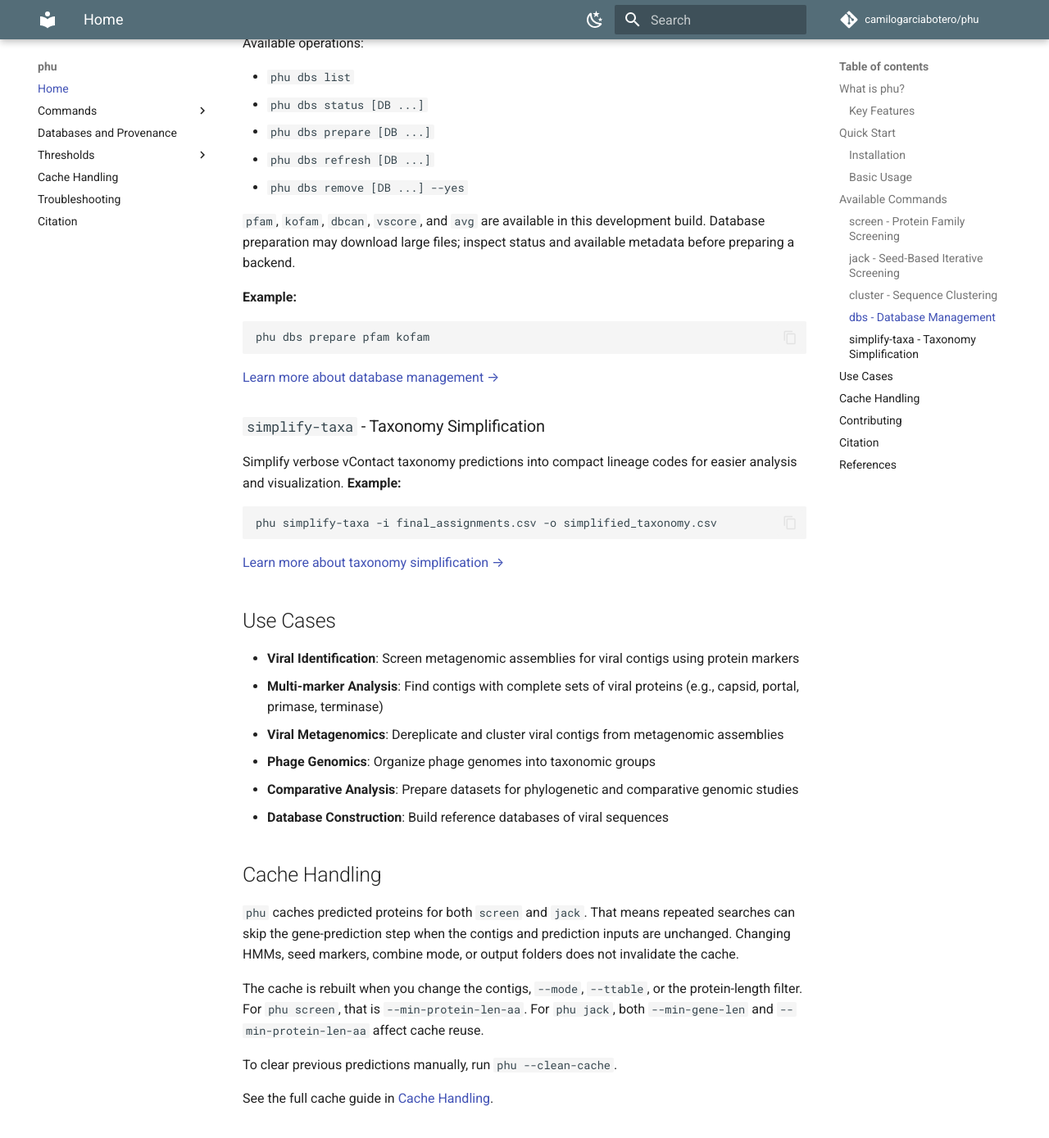
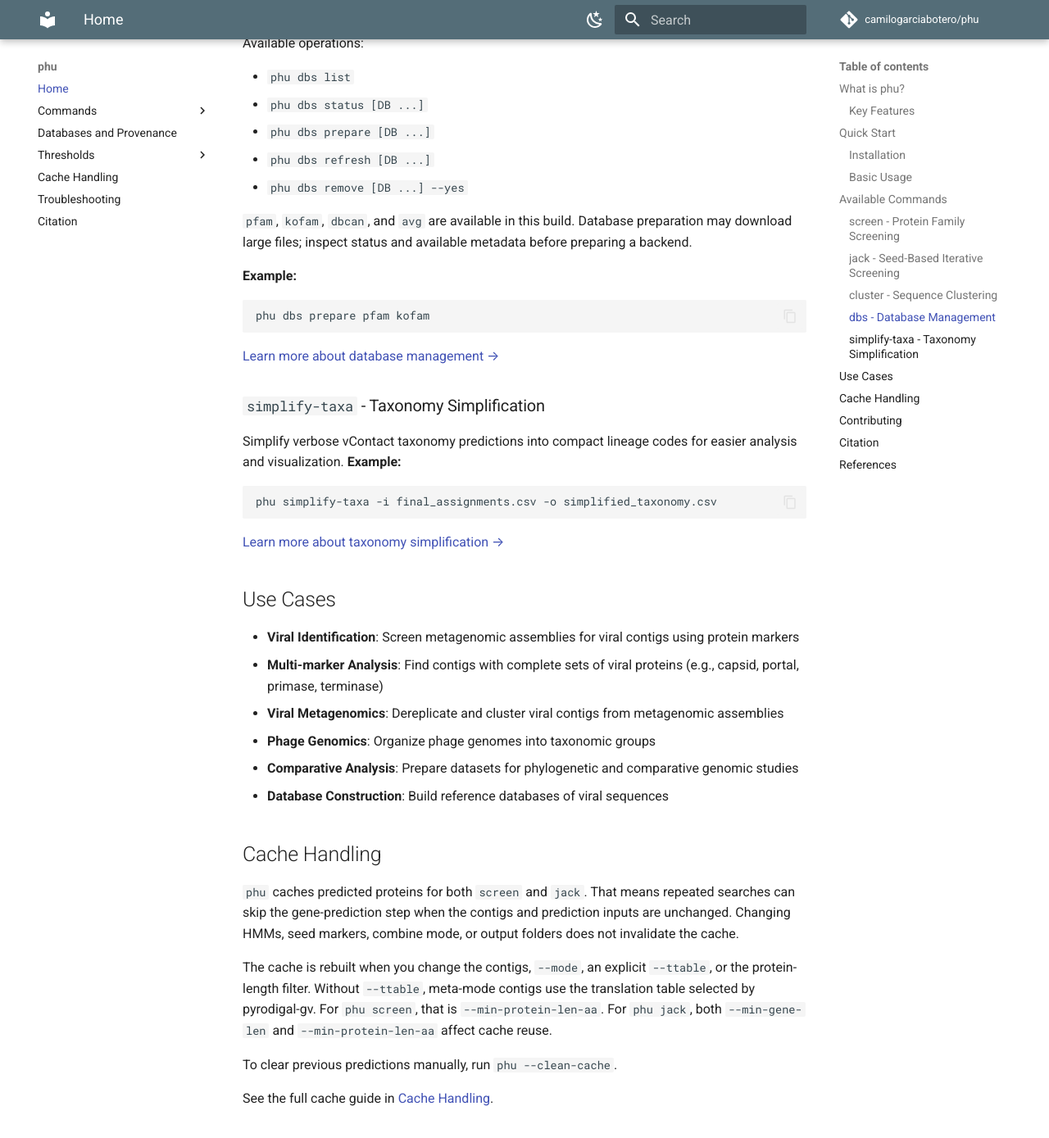
Before and after one commit to camilogarciabotero/phu, an MkDocs documentation site: the page built from docs/index.md, in a window 1280 px wide and 1400 px high, scrolled down 2573 px. Shown: the top 1389 px of the window at 82% size. Built offline with MkDocs 1.6.1 and Material for MkDocs 9.7.7, drawn with Linux system fonts in a browser that asks for light colours; comment, search, counter and statistics services are not loaded.

Commit message:
Update version to 0.9.1 in CITATION.cff and documentation; remove vscore references

```diff
--- a/docs/index.md
+++ b/docs/index.md
@@ -119,7 +119,7 @@ Available operations:
 - `phu dbs refresh [DB ...]`
 - `phu dbs remove [DB ...] --yes`
 
-`pfam`, `kofam`, `dbcan`, `vscore`, and `avg` are available in this development build.
+`pfam`, `kofam`, `dbcan`, and `avg` are available in this build.
 Database preparation may download large files; inspect status and available
 metadata before preparing a backend.
 
@@ -154,7 +154,7 @@ phu simplify-taxa -i final_assignments.csv -o simplified_taxonomy.csv
 
 `phu` caches predicted proteins for both `screen` and `jack`. That means repeated searches can skip the gene-prediction step when the contigs and prediction inputs are unchanged. Changing HMMs, seed markers, combine mode, or output folders does not invalidate the cache.
 
-The cache is rebuilt when you change the contigs, `--mode`, `--ttable`, or the protein-length filter. For `phu screen`, that is `--min-protein-len-aa`. For `phu jack`, both `--min-gene-len` and `--min-protein-len-aa` affect cache reuse.
+The cache is rebuilt when you change the contigs, `--mode`, an explicit `--ttable`, or the protein-length filter. Without `--ttable`, meta-mode contigs use the translation table selected by pyrodigal-gv. For `phu screen`, that is `--min-protein-len-aa`. For `phu jack`, both `--min-gene-len` and `--min-protein-len-aa` affect cache reuse.
 
 To clear previous predictions manually, run `phu --clean-cache`.
 
```
Also changed, not shown: README.md (+6 -7 lines), docs/cache.md (+2 -2 lines), docs/citation.md (+1 -2 lines), docs/commands/avger.md (+6 -4 lines), docs/commands/jack.md (+1 -1 lines), docs/commands/screen.md (+1 -1 lines), 1 other file.
